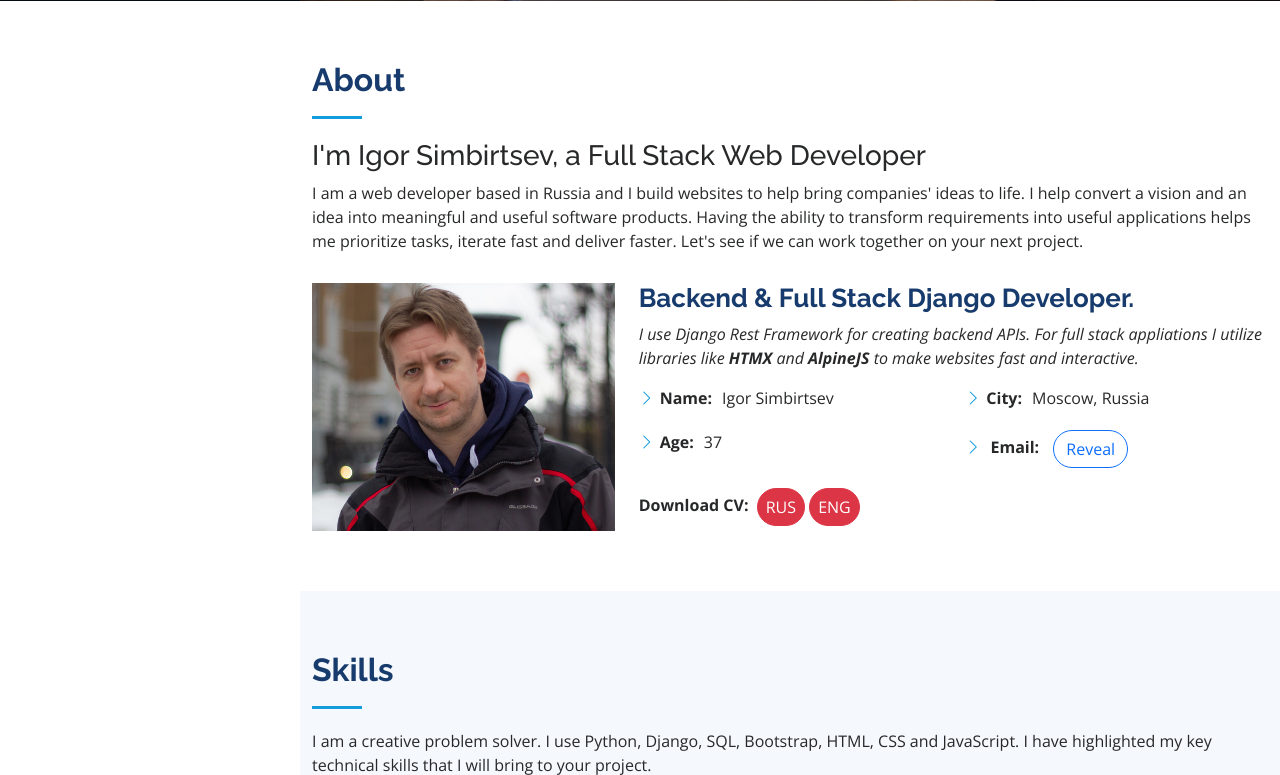
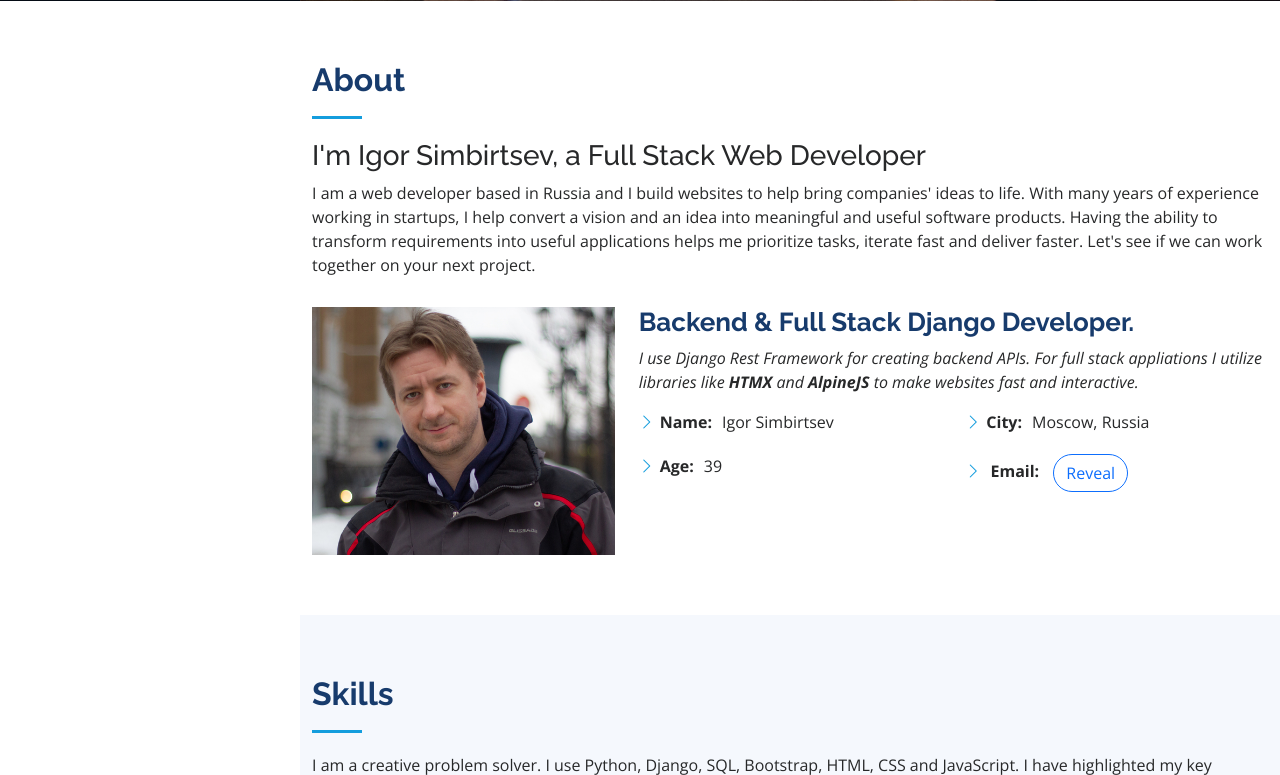
Before and after one commit to igorsimb/igorsimb.ru, a Django app: page / in a window 1280 px wide. Shown: the part 799-1574 px from the top of the page. Run offline with Django 3.2, Linux system fonts and the light colour scheme; parts of the project's set-up code (start-up, migrations or seed data) failed here and were passed over; some libraries are stand-ins or nearby versions.

Commit message:
improvement(about): add text, remove CV download

```diff
--- a/core/templates/core/partials/about.html
+++ b/core/templates/core/partials/about.html
@@ -7,7 +7,7 @@
         <div class="section-title">
             <h2>About</h2>
             <h3 class="h3">{% trans "I'm Igor Simbirtsev, a Full Stack Web Developer" %}</h3>
-            <p>{% trans "I am a web developer based in Russia and I build websites to help bring companies' ideas to life. I help convert a vision and an idea into meaningful and useful software products. Having the ability to transform requirements into useful applications helps me prioritize tasks, iterate fast and deliver faster. Let's see if we can work together on your next project." %}</p>
+            <p>{% trans "I am a web developer based in Russia and I build websites to help bring companies' ideas to life. With many years of experience working in startups, I help convert a vision and an idea into meaningful and useful software products. Having the ability to transform requirements into useful applications helps me prioritize tasks, iterate fast and deliver faster. Let's see if we can work together on your next project." %}</p>
         </div>
 
         <div class="row">
@@ -26,7 +26,7 @@
                                 <i class="bi bi-chevron-right"></i> <strong>Name:</strong> <span>Igor Simbirtsev</span>
                             </li>
                             <li>
-                                <i class="bi bi-chevron-right"></i> <strong>Age:</strong> <span>37</span>
+                                <i class="bi bi-chevron-right"></i> <strong>Age:</strong> <span>39</span>
                             </li>
                         </ul>
                     </div>
@@ -51,15 +51,15 @@
                         </ul>
                     </div>
                 </div>
-                <span class="fw-bold">{% trans "Download CV" %}:</span>
-                <a class="btn btn-danger pill rounded-pill px-2 ms-1 me-0"
-                   href="{% static 'core/img/resume_igor_simbirtsev(RUS).pdf' %}" download target="_blank">RUS</a>
-                <a class="btn btn btn-danger pill rounded-pill px-2"
-                   href="{% static 'core/img/resume_igor_simbirtsev(ENG).pdf' %}" download target="_blank">ENG</a>
-{#                TODO: uncomment after finishing Portfolio section #}
-{#                <a class="btn btn-outline-primary rounded-5" href="#portfolio" role="button">#}
-{#                    {% trans "My Work" %}#}
-{#                </a>#}
+{#                <span class="fw-bold">{% trans "Download CV" %}:</span>#}
+{#                <a class="btn btn-danger pill rounded-pill px-2 ms-1 me-0"#}
+{#                   href="{% static 'core/img/resume_igor_simbirtsev(RUS).pdf' %}" download target="_blank">RUS</a>#}
+{#                <a class="btn btn btn-danger pill rounded-pill px-2"#}
+{#                   href="{% static 'core/img/resume_igor_simbirtsev(ENG).pdf' %}" download target="_blank">ENG</a>#}
+                {#                TODO: uncomment after finishing Portfolio section #}
+                {#                <a class="btn btn-outline-primary rounded-5" href="#portfolio" role="button">#}
+                {#                    {% trans "My Work" %}#}
+                {#                </a>#}
             </div>
         </div>
 
```
